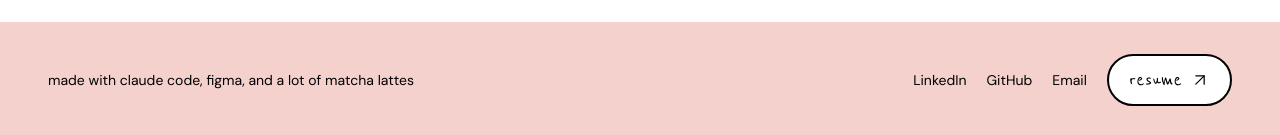
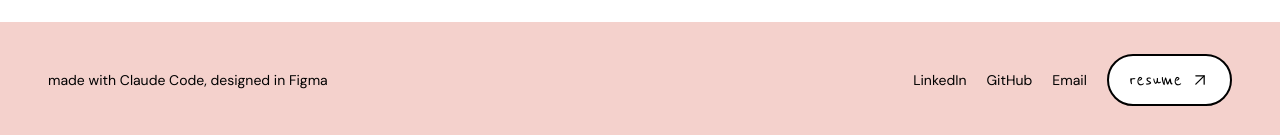
Before and after one commit to AdeoyeStephanie/Portfolio-Project, a React (Vite) app in the folder portfolio/: page / in a window 1280 px wide. Shown: the part 2123-2258 px from the top of the page. Built offline with nearby package versions, Linux system fonts and the light colour scheme.

Commit message:
fix: edited footer text description

```diff
--- a/portfolio/src/components/Footer.tsx
+++ b/portfolio/src/components/Footer.tsx
@@ -12,7 +12,7 @@ const socials = [
 export default function Footer() {
   return (
     <footer className="mt-24 flex flex-wrap items-center justify-between gap-4 bg-coral/25 px-8 py-8 font-sans text-sm text-ink sm:px-12">
-      <p>made with claude code, figma, and a lot of matcha lattes</p>
+      <p>made with Claude Code, designed in Figma</p>
       <div className="flex items-center gap-5">
         {socials.map(({ label, href }) => (
           <a
```
